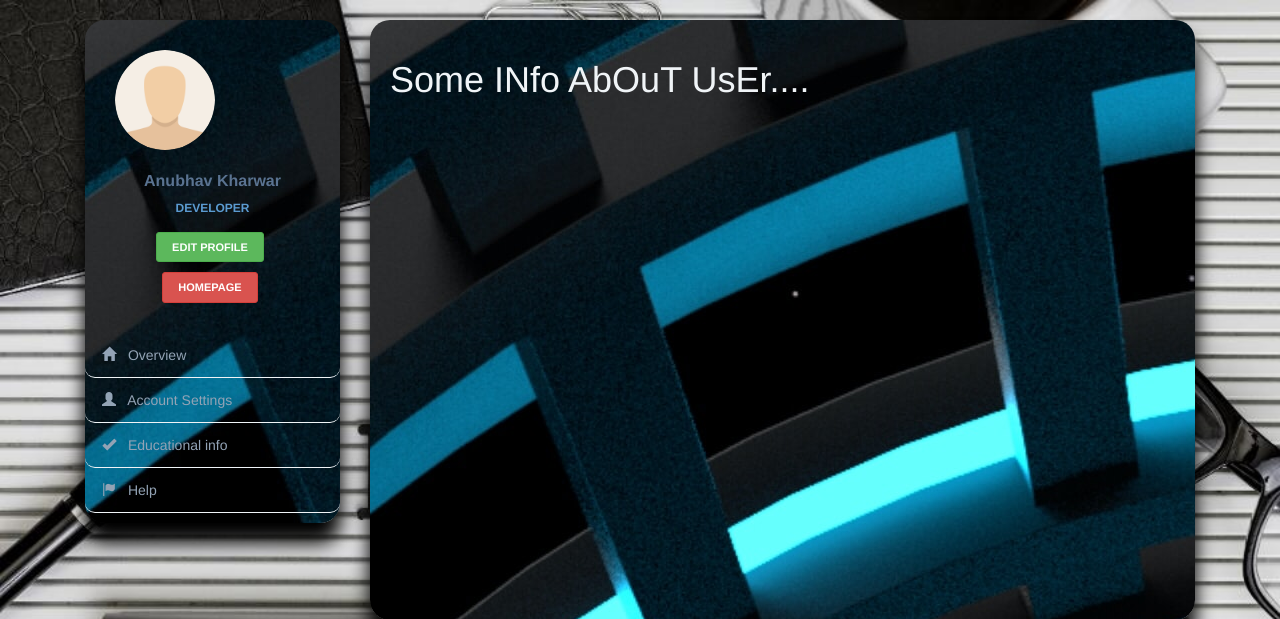
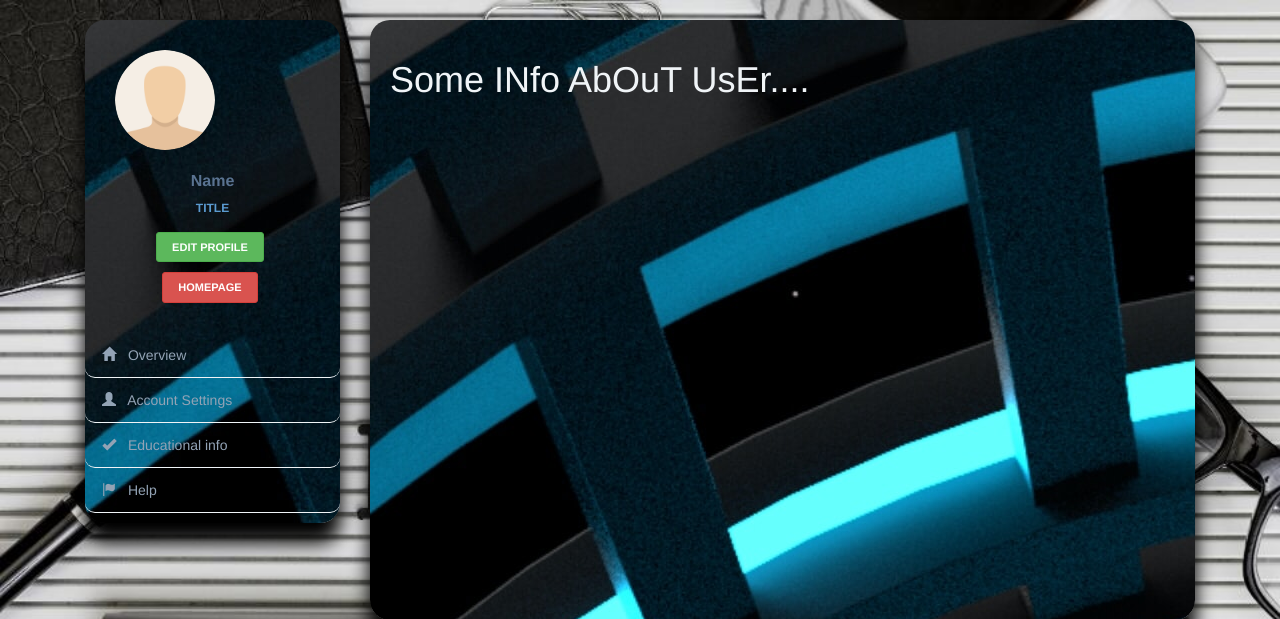
Before and after one commit to Project-DDUC/job-website, a PHP site: page /profile.php in a window 1280 px wide. Shown: the top 619 px of the page. Run offline with PHP 8.4, Linux system fonts and the light colour scheme; some libraries are stand-ins or nearby versions.

Commit message:
Update profile.php

```diff
--- a/profile.php
+++ b/profile.php
@@ -101,10 +101,10 @@
 				<!-- SIDEBAR USER TITLE -->
 				<div class="profile-usertitle">
 					<div class="profile-usertitle-name">
-						Anubhav Kharwar
+						Name
 					</div>
 					<div class="profile-usertitle-job">
-						Developer
+					          Title
 					</div>
 				</div>
 				<!-- END SIDEBAR USER TITLE -->
```
